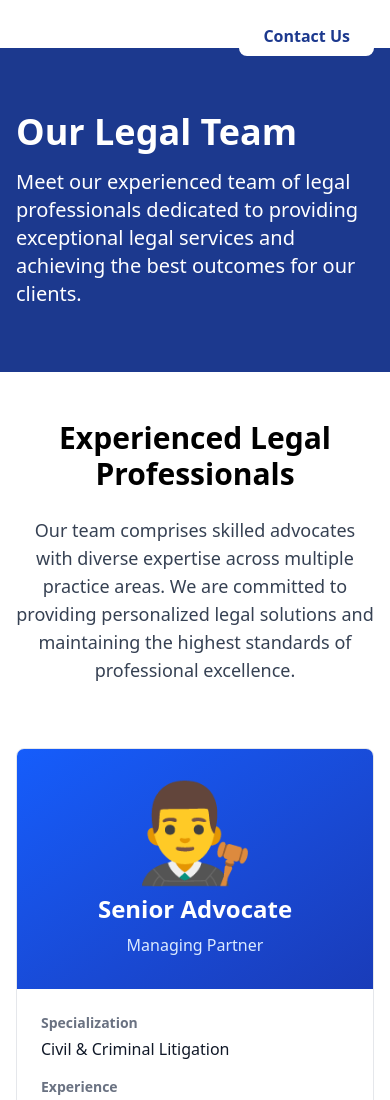
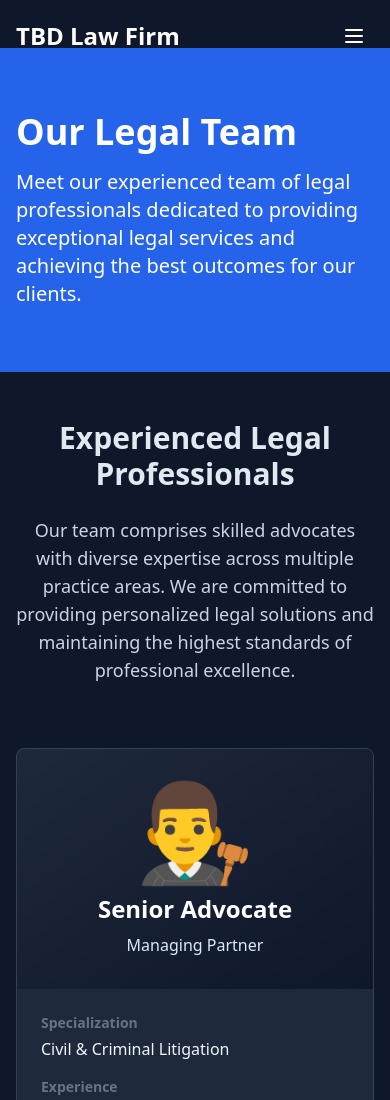
Before and after one commit to ShubhSingh/tbd-law-firm, a Next.js app: page /team in a window 390 px wide. Shown: the top 1100 px of the page. Built offline with nearby package versions, Linux system fonts and the light colour scheme.

Commit message:
done added for mobile drak theme and hamurger menu for all webpages

```diff
--- a/components/Header.tsx
+++ b/components/Header.tsx
@@ -5,6 +5,7 @@ import { useState, useEffect } from 'react'
 
 export default function Header() {
   const [scrolled, setScrolled] = useState(false)
+  const [mobileMenuOpen, setMobileMenuOpen] = useState(false)
 
   useEffect(() => {
     const handleScroll = () => {
@@ -13,6 +14,13 @@ export default function Header() {
     window.addEventListener('scroll', handleScroll)
     return () => window.removeEventListener('scroll', handleScroll)
   }, [])
+
+  const menuItems = [
+    { name: 'Home', href: '#home' },
+    { name: 'About', href: '#about' },
+    { name: 'Services', href: '#services' },
+    { name: 'Team', href: '#team' }
+  ]
 
   return (
     <header
@@ -33,35 +41,57 @@ export default function Header() {
             {FIRM.NAME}
           </a>
 
-          <nav className="hidden md:flex gap-8">
-            {[
-              { name: 'Home', href: '#home' },
-              { name: 'About', href: '#about' },
-              { name: 'Services', href: '#services' },
-              { name: 'Team', href: '#team' }
-            ].map((item) => (
+          {/* Hamburger Button (All Screen Sizes) */}
+          <div className="relative">
+            <button
+              onClick={() => setMobileMenuOpen(!mobileMenuOpen)}
+              className={`p-2 transition-colors ${
+                scrolled ? 'text-gray-700' : 'text-white'
+              }`}
+              aria-label="Toggle menu"
+            >
+              <svg
+                className="w-6 h-6"
+                fill="none"
+                strokeLinecap="round"
+                strokeLinejoin="round"
+                strokeWidth="2"
+                viewBox="0 0 24 24"
+                stroke="currentColor"
+              >
+                {mobileMenuOpen ? (
+                  <path d="M6 18L18 6M6 6l12 12" />
+                ) : (
+                  <path d="M4 6h16M4 12h16M4 18h16" />
+                )}
+              </svg>
+            </button>
+
+            {/* Menu Dropdown */}
+            {mobileMenuOpen && (
+              <div className="absolute top-full right-0 mt-2 md:w-[12vw] w-[80vw] bg-white border border-gray-200 shadow-2xl rounded-lg">
+                <nav className="px-6 py-4 space-y-1">
+                  {menuItems.map((item) => (
                     <a
                       key={item.name}
                       href={item.href}
-                className={`font-medium transition-colors hover:text-blue-600 ${
-                  scrolled ? 'text-gray-700' : 'text-white'
-                }`}
+                      onClick={() => setMobileMenuOpen(false)}
+                      className="block text-gray-700 hover:bg-blue-50 hover:text-blue-600 font-medium py-3 px-4 rounded-lg transition-all"
                     >
                       {item.name}
                     </a>
                   ))}
-          </nav>
-
                   <a
                     href="#contact"
-            className={`px-6 py-2 rounded-lg font-semibold transition-all ${
-              scrolled
-                ? 'bg-blue-600 text-white hover:bg-blue-700'
-                : 'bg-white text-blue-900 hover:bg-blue-50'
-            }`}
+                    onClick={() => setMobileMenuOpen(false)}
+                    className="block text-gray-700 hover:bg-blue-50 hover:text-blue-600 font-medium py-3 px-4 rounded-lg transition-all"
                   >
                     Contact Us
                   </a>
+                </nav>
+              </div>
+            )}
+          </div>
         </div>
       </div>
     </header>
--- a/styles/globals.css
+++ b/styles/globals.css
@@ -31,3 +31,69 @@ html {
 section {
   scroll-margin-top: 80px;
 }
+
+/* Mobile Dark Theme */
+@media (max-width: 767px) {
+  body {
+    background-color: #0f172a;
+    color: #e2e8f0;
+  }
+
+  /* Override light backgrounds on mobile */
+  section {
+    background-color: #0f172a !important;
+    background-image: none !important;
+  }
+
+  /* Card backgrounds */
+  .bg-white {
+    background-color: #1e293b !important;
+  }
+
+  /* Text colors */
+  .text-gray-900 {
+    color: #f1f5f9 !important;
+  }
+
+  .text-gray-700 {
+    color: #cbd5e1 !important;
+  }
+
+  .text-gray-600 {
+    color: #94a3b8 !important;
+  }
+
+  /* Border colors */
+  .border-gray-200 {
+    border-color: #334155 !important;
+  }
+
+  /* Gradient backgrounds for mobile */
+  .bg-gradient-to-br,
+  .bg-gradient-to-r {
+    background: linear-gradient(to bottom right, #1e293b, #0f172a) !important;
+  }
+
+  /* Form inputs */
+  input, textarea, select {
+    background-color: #1e293b !important;
+    border-color: #334155 !important;
+    color: #e2e8f0 !important;
+  }
+
+  input::placeholder,
+  textarea::placeholder {
+    color: #64748b !important;
+  }
+
+  /* Buttons - keep blue */
+  .bg-blue-600,
+  .bg-blue-900 {
+    background-color: #2563eb !important;
+  }
+
+  /* Footer */
+  footer {
+    background-color: #020617 !important;
+  }
+}
```
Lines whose indentation alone changed are shown as unchanged.
